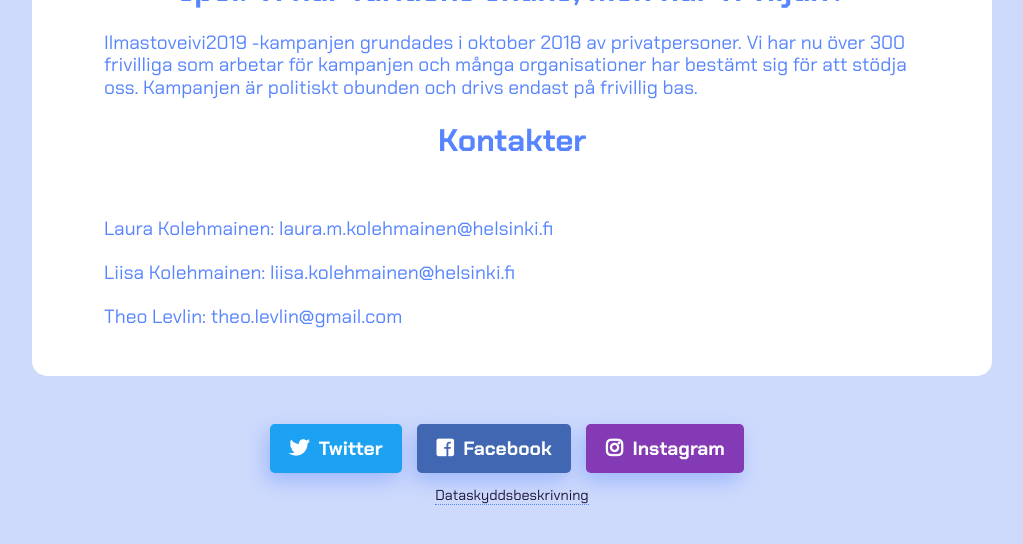
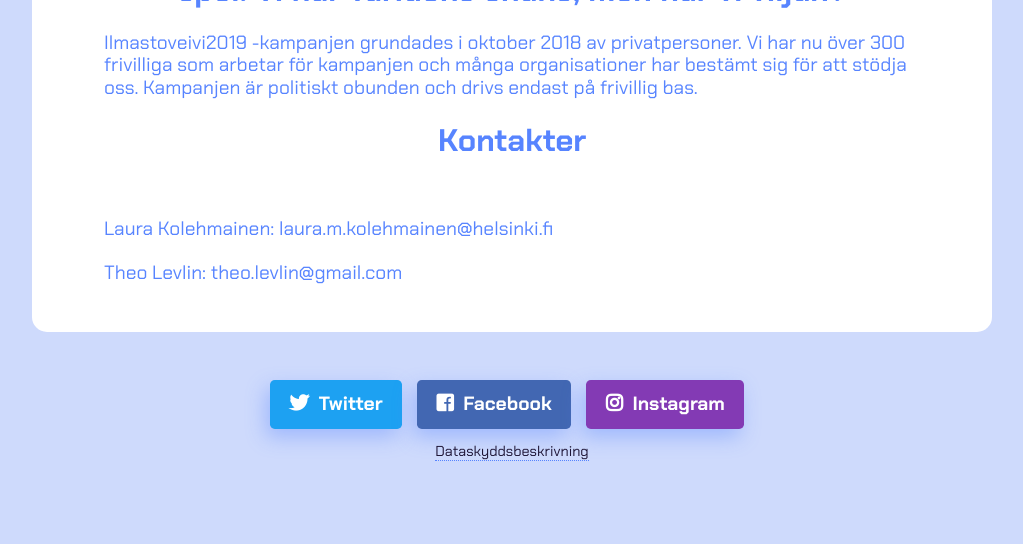
Before and after one commit to ilmastoveivi/ilmastoveivi.github.io, a Jekyll site: the page built from kampanj.md, in a window 1280 px wide and 900 px high, scrolled down 853 px. Shown: the top 544 px of the window, without its empty margins (128-1151 px from the left). Built offline with Jekyll 4.4.1, drawn with Linux system fonts in a browser that asks for light colours; nearby versions of some CDN libraries; some web fonts are replaced; our own code applies the rules of GitHub Pages for plain Markdown files.

Commit message:
Removed a person from campaign contact details and list of volunteers

```diff
--- a/_data/campaigners/fi.yml
+++ b/_data/campaigners/fi.yml
@@ -8,11 +8,6 @@
   title: Kampanjapäällikkö
   description: Olen oikeudenmukaisen ja kestävämmän maailman rakentamisesta kiinnostunut sosiaalipsykologi. Lähdin vuoden 2019 alussa mukaan Ilmastoveiviin, koska mielestäni politiikassa pitää tehdä päätöksiä, joiden avulla meidän kaunis ja ihmeellinen maapallo on tulevaisuudessakin elinkelpoinen kaikille. Kampanjan tavoitteiden ohella veivissä inspiroi myös ahkera, motivoitunut ja taitava vapaaehtoisten jengi.
   img: img/campaigners/Ella.jpg
-
-- name: Liisa Kolehmainen
-  description: Olen helsinkiläinen kestävyystieteen opiskelija, jolle Ilmastoveivi2019-kampanja on keino muuttaa maailmantuskaa toivoksi ja toiminnaksi. Lisäksi minulle on tärkeää, että kampanjan kärkenä on vaikuttaa politiikkaan, sillä ilmastonmuutoskeskustelussa turhauttaa yltiöpäinen yksilön vastuun korostaminen. Poliitikot on valittu tekemään vaikeita päätöksiä, ja nyt on niiden aika. Päivätyönäni teen tiedon vaikuttavuuteen liittyviä hankkeita Demos Helsingillä.
-  title: Kampanjapäällikkö
-  img: img/campaigners/Liisa.jpg
 
 - name: Luka Appelberg
   title: Graafinen suunnittelija
--- a/_layouts/campaign.html
+++ b/_layouts/campaign.html
@@ -7,8 +7,7 @@
             <p class="intro">
               {{page.contacts-title-text}} <br> <br> </p>
             <p> {{page.contact1}} <br> <br>
-                {{page.contact2}} <br> <br>
-                {{page.contact3}} <br>
+                {{page.contact2}} <br>
             </p>
         </section>
 
--- a/kampanj.md
+++ b/kampanj.md
@@ -8,8 +8,7 @@ highlight-text: Finland har just nu ett strategiskt läge, och kan ta en avgöra
 campaign-people-text: Ilmastoveivi2019 -kampanjen grundades i oktober 2018 av privatpersoner. Vi har nu över 300 frivilliga som arbetar för kampanjen och många organisationer har bestämt sig för att stödja oss. Kampanjen är politiskt obunden och drivs endast på frivillig bas.
 contacts-title-text: Kontakter
 contact1: "Laura Kolehmainen: laura.m.kolehmainen@helsinki.fi"
-contact2: "Liisa Kolehmainen: liisa.kolehmainen@helsinki.fi"
-contact3: "Theo Levlin: theo.levlin@gmail.com"
+contact2: "Theo Levlin: theo.levlin@gmail.com"
 ---
 
 ## En kampanj för alla
```
Also changed, not shown: campaign.md (+1 -2 lines), kampanja.md (+1 -2 lines).
